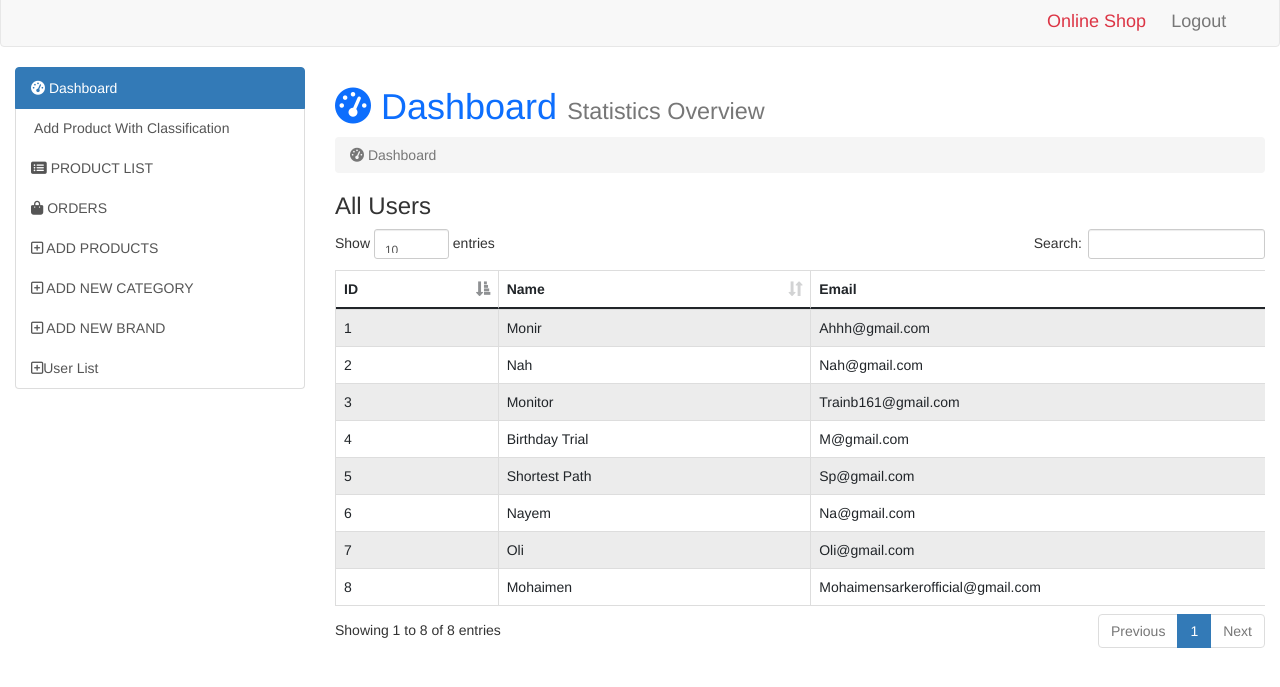
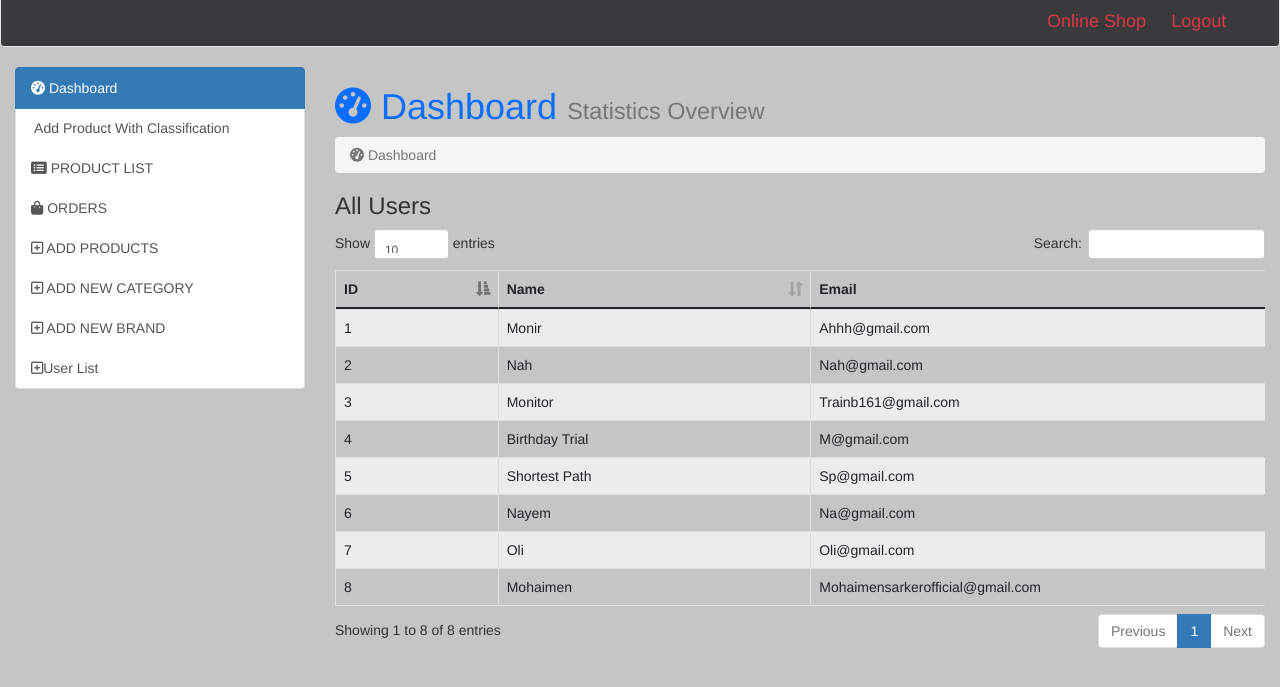
Before and after one commit to mohaimensark/DNN-Powered-Online-Electronic-Shop-with-Customer-Blogging-Platform, a PHP site: page /online-shopping/admin/index.php in a window 1280 px wide. Shown: the top 687 px of the page. Run offline with PHP 8.4, Linux system fonts and the light colour scheme; a user stored in the database is signed in; data comes from the database, SQL or seed files in the repository; some libraries are stand-ins or nearby versions; some web fonts are replaced.

Commit message:
admin css updated

```diff
--- a/admin/add-product.php
+++ b/admin/add-product.php
@@ -1,7 +1,7 @@
-<h1 class="text-primary"><i class="far fa-plus-square"></i> Add Product <small>Statistics Overview</small></h1>
+<h1 class="text-primary"><i class="far fa-plus-square"></i> Add Product </h1>
 <ol class="breadcrumb">
-    <li><a href="adminIndex.php?page=adminDashboard"><i class="fa fa-dashboard"></i>Dashboard</a></li>
-    <li><i class="far fa-plus-square"></i> Add Product</a></li>
+    <li><a href="index.php"><i class="fa fa-dashboard"></i>Dashboard</a></li>
+
 </ol>
 <?php
 
--- a/admin/addWithClassification.php
+++ b/admin/addWithClassification.php
@@ -75,8 +75,8 @@ if (!isset($_SESSION['aduser_login'])) {
 
         <h1 class="text-primary"><i class="far fa-plus-square"></i> Add Product <small class="lol"> with classification</small></h1>
         <ol class="breadcrumb">
-            <li><a href="adminIndex.php?page=adminDashboard"><i class="fa fa-dashboard"></i>Dashboard</a></li>
-            <li><i class="far fa-plus-square"></i> Add Product</a></li>
+            <li><a href="index.php"><i class="fa fa-dashboard"></i>Dashboard</a></li>
+
         </ol>
         <?php
 
--- a/admin/index.php
+++ b/admin/index.php
@@ -53,18 +53,18 @@ if (!isset($_SESSION['aduser_login'])) {
 
 </head>
 
-<body>
+<body id="dashboardBG">
 
 
 
 
-  <nav class="navbar navbar-default">
+  <nav class="navbar navbar-default custom">
     <div class="container-fluid">
       <!-- Brand and toggle get grouped for better mobile display -->
-      <div class="navbar-header">
+      <div class="navbar-header custom">
 
         <a class="navbar-brand text-danger" href="index.php">Online Shop</a>
-        <a class="navbar-brand" href="adminlogout.php">Logout</a>
+        <a class="navbar-brand text-danger" href="adminlogout.php">Logout</a>
 
       </div>
 
--- a/admin/orders.php
+++ b/admin/orders.php
@@ -1,6 +1,6 @@
 <h1 class="text-primary"><i class="fas fa-shopping-bag"></i> ORDERS <small>Statistics Overview</small></h1>
 <ol class="breadcrumb">
-  <li><a href="index.php?page=adminDashboard"><i class="fa fa-dashboard"></i>Dashboard</a></li>
+  <li><a href="index.php"><i class="fa fa-dashboard"></i>Dashboard</a></li>
 </ol>
 <?php
 require_once './dbconn.php';
--- a/admin/products.php
+++ b/admin/products.php
@@ -1,6 +1,6 @@
 <h1 class="text-primary"><i class="fas fa-list-alt"></i> All Product <small>Statistics Overview</small></h1>
 <ol class="breadcrumb">
-    <li><a href="index.php?page=adminDashboard"><i class="fa fa-dashboard"></i>Dashboard</a></li>
+    <li><a href="index.php"><i class="fa fa-dashboard"></i>Dashboard</a></li>
     <li><i class="fas fa-list-alt"></i> All Products</a></li>
 </ol>
 <?php
--- a/admin/showUserFromApi.php
+++ b/admin/showUserFromApi.php
@@ -37,7 +37,7 @@
 
     <thead>
        <tr>
-       <th style="text-align: center;" colspan="7"><h1>Registred user list</h1></th>
+       <th style="text-align: center;" colspan="7"><h1>Registred user list</h1></br><h4>Fetched from rest api</h4></th>
        </tr>
       <tr>
 
--- a/admin/styles/style1.css
+++ b/admin/styles/style1.css
@@ -4,12 +4,23 @@
     font-weight: 400;
 
 }
+.custom2{
+    color:#fff;
+}
+.custom{
+
+    background-color: rgb(58, 58, 60);
+}
+#dashboardBG{
+
+    background-color: rgb(196, 197, 197);
+}
 .content {
     min-height: 550px;;
 }
 
 .footer-area{
-    background: rgb(55, 60, 77);
+    background: rgb(1, 13, 50);
     text-align:center;
     color: #fff;
 }
--- a/styles/indexSt.css
+++ b/styles/indexSt.css
@@ -2,7 +2,10 @@
 body{
     margin: 0;
     padding: 0;
-    background-color: rgb(255, 255, 255);
+    background-color: rgb(187, 160, 160);
+}
+#dashboardBG{
+    color:aqua;
 }
 .header-sec {
     padding: 0px 3%;
```
